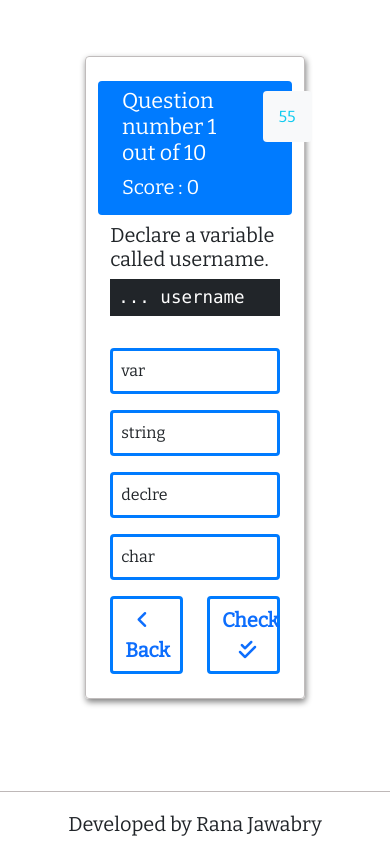
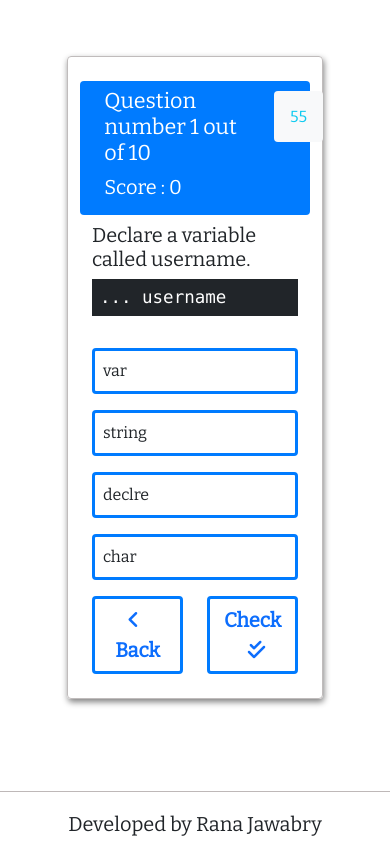
Before and after one commit to Ranajawabry/js-quize, a plain HTML site: page quize.html in a window 390 px wide. Drawn offline with nearby package versions, Linux system fonts and the light colour scheme; some packages are replaced by stand-ins of ours; a script that the page names is missing; a web font is replaced by a local one.

Commit message:
add responsive css styles

```diff
--- a/assest/css/style.css
+++ b/assest/css/style.css
@@ -72,3 +72,10 @@ li:hover{
 .certificate{
     font-family: 'Bitter', serif;
 }
+
+@media (max-width:780px) {
+    .quizeBody{
+        width:70% ;
+    }
+
+}
```
Also changed, not shown: certificate.html (+1 -1 lines).
